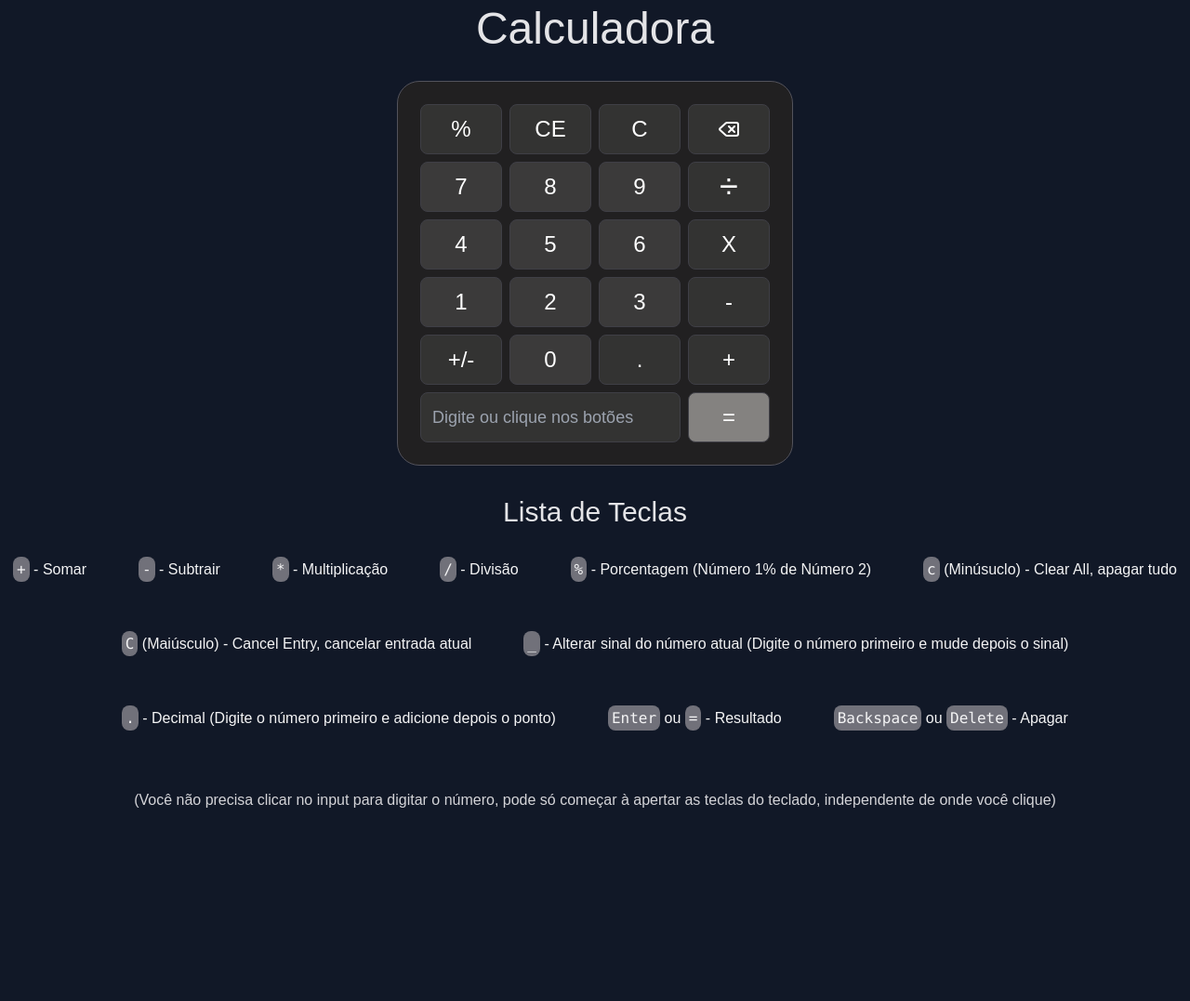
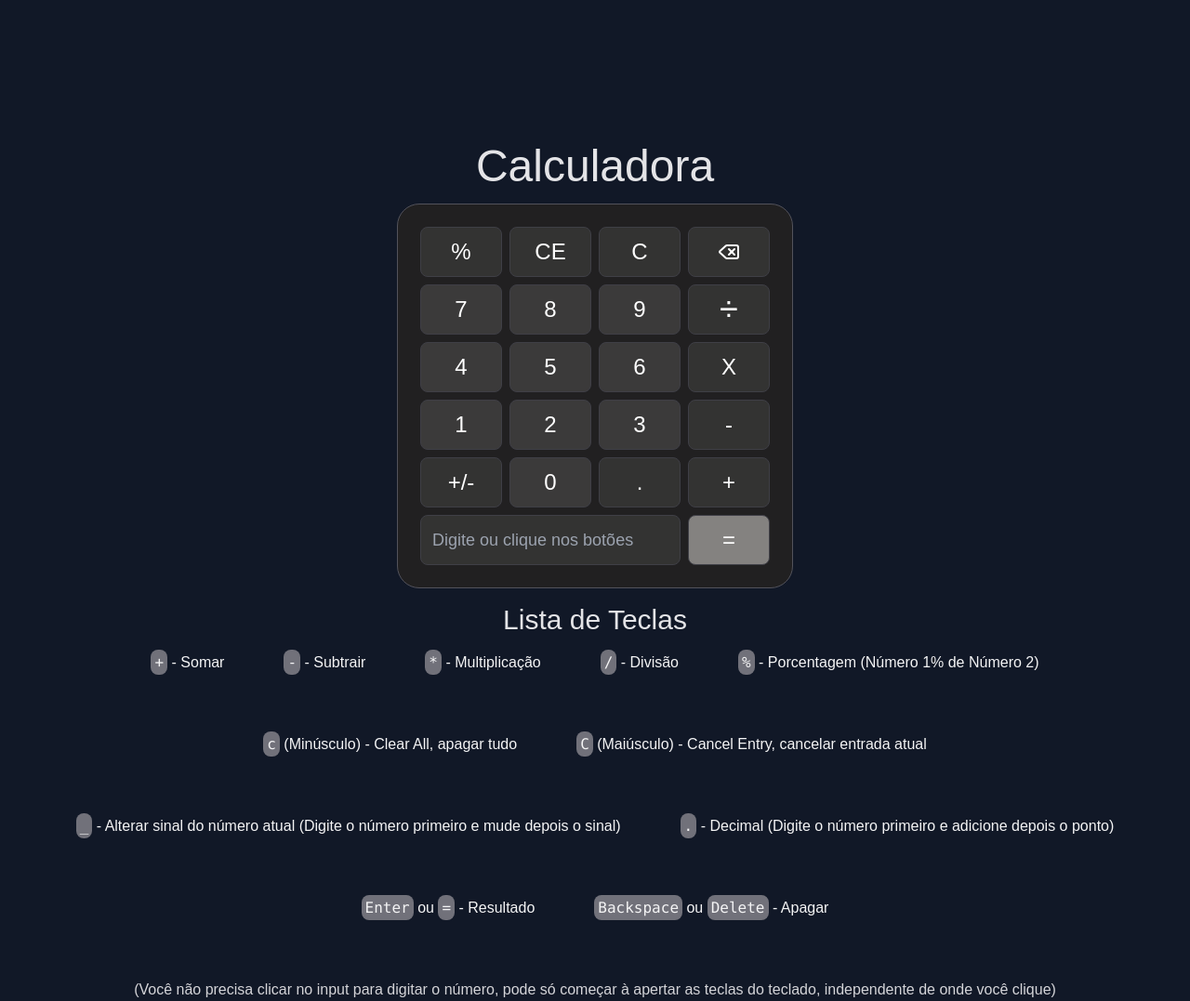
Before and after one commit to queirozz8/calculator-app, a website: page calculator-app/src/index.html in a window 1280 px wide. Shown: the whole page at 93% size. Before the commit the page ends 873 px from the top, so only its background shows below. Drawn offline with nearby package versions, Linux system fonts and the light colour scheme; files that its build step writes are made by us from their sources.

Commit message:
Update index.html

```diff
--- a/calculator-app/src/index.html
+++ b/calculator-app/src/index.html
@@ -5,11 +5,11 @@
     <meta name="viewport" content="width=device-width, initial-scale=1.0">
     <title>Calculadora</title>
     <link rel="stylesheet" href="output.css">
-    <link rel="shortcut icon" href="favicon.ico" type="image/x-icon">
+    <link rel="shortcut icon" href="favicon.png" type="image/x-icon">
 </head>
-<body class="flex flex-col justify-center items-center w-screen h-screen bg-gray-900">
-    <h1 class="relative xl:top-20 text-5xl text-zinc-200">Calculadora</h1>
-    <main class="grid grid-rows-6 grid-cols-4 xl:w-96 xl:h-96 xl:mt-8 xl:p-5 box-content relative top-20 border border-zinc-600 bg-bgCalc rounded-3xl">
+<body class="flex flex-col justify-center items-center w-screen h-screen bg-gray-900 sm:overflow-x-hidden">
+    <h1 class="relative sm:mt-[420px] md:mt-72 lg:mt-36 xl:top-36 2xl:top-20 text-5xl text-zinc-200">Calculadora</h1>
+    <main class="grid grid-rows-6 grid-cols-4 w-96 h-96 md:mt-2 xl:mt-8 p-5 box-content relative lg:top-24 xl:top-32 2xl:top-20 border border-zinc-600 bg-bgCalc rounded-3xl">
         <button class="flex justify-center items-center flex-1 m-1 border border-zinc-700 rounded-lg text-2xl text-white bg-button1 hover:bg-button2 active:bg-buttonClick" data-key="%">%</button>
 
         <button class="flex justify-center items-center flex-1 m-1 border border-zinc-700 rounded-lg text-2xl text-white bg-button1 hover:bg-button2 active:bg-buttonClick" data-key="C">CE</button>
@@ -57,16 +57,16 @@
         <button class="flex justify-center items-center m-1 flex-1 border border-zinc-700 rounded-lg text-2xl text-white bg-button3 hover:bg-equalsButtonHover active:bg-buttonClick2" data-key="Enter">=</button>
     </main>
 
-    <h1 class="relative top-28 text-3xl text-zinc-200">Lista de Teclas</h1>
-    <footer>
-        <div class="flex flex-col items-center xl:mt-36">
-        <ul class="flex justify-center xl:gap-14 flex-wrap">
+    <footer class="flex flex-col justify-center items-center gap-4 relative sm:top-16 lg:top-36 2xl:top-28">
+        <h1 class="2xl:relative 2xl:top-24 text-3xl text-zinc-200">Lista de Teclas</h1>
+        <div class="flex flex-col items-center 2xl:mt-36">
+            <ul class="flex justify-center sm:gap-8 lg:gap-9 xl:gap-16 flex-wrap">
                 <li class="text-zinc-100"><kbd class="p-1 rounded-lg bg-zinc-500">+</kbd> - Somar</li>
                 <li class="text-zinc-100"><kbd class="p-1 rounded-lg bg-zinc-500">-</kbd> - Subtrair</li>
                 <li class="text-zinc-100"><kbd class="p-1 rounded-lg bg-zinc-500">*</kbd> - Multiplicação</li>
                 <li class="text-zinc-100"><kbd class="p-1 rounded-lg bg-zinc-500">/</kbd> - Divisão</li>
                 <li class="text-zinc-100"><kbd class="p-1 rounded-lg bg-zinc-500">%</kbd> - Porcentagem (Número 1% de Número 2)</li>
-            <li class="text-zinc-100"><kbd class="p-1 rounded-lg bg-zinc-500">c</kbd> (Minúsuclo) - Clear All, apagar tudo</li>
+                <li class="text-zinc-100"><kbd class="p-1 rounded-lg bg-zinc-500">c</kbd> (Minúsculo) - Clear All, apagar tudo</li>
                 <li class="text-zinc-100"><kbd class="p-1 rounded-lg bg-zinc-500">C</kbd> (Maiúsculo) - Cancel Entry, cancelar entrada atual</li>
                 <li class="text-zinc-100"><kbd class="p-1 rounded-lg bg-zinc-500">_</kbd> - Alterar sinal do número atual (Digite o número primeiro e mude depois o sinal)</li>
                 <li class="text-zinc-100"><kbd class="p-1 rounded-lg bg-zinc-500">.</kbd> - Decimal (Digite o número primeiro e adicione depois o ponto)</li>
@@ -77,7 +77,6 @@
             <p class="text-sm md:text-base mt-16 text-zinc-300">(Você não precisa clicar no input para digitar o número, pode só começar à apertar as teclas do teclado, independente de onde você clique)</p>
         </div>
     </footer>
-
     <script src="script.js"></script>
 </body>
 </html>
```
Lines whose indentation alone changed are shown as unchanged.
